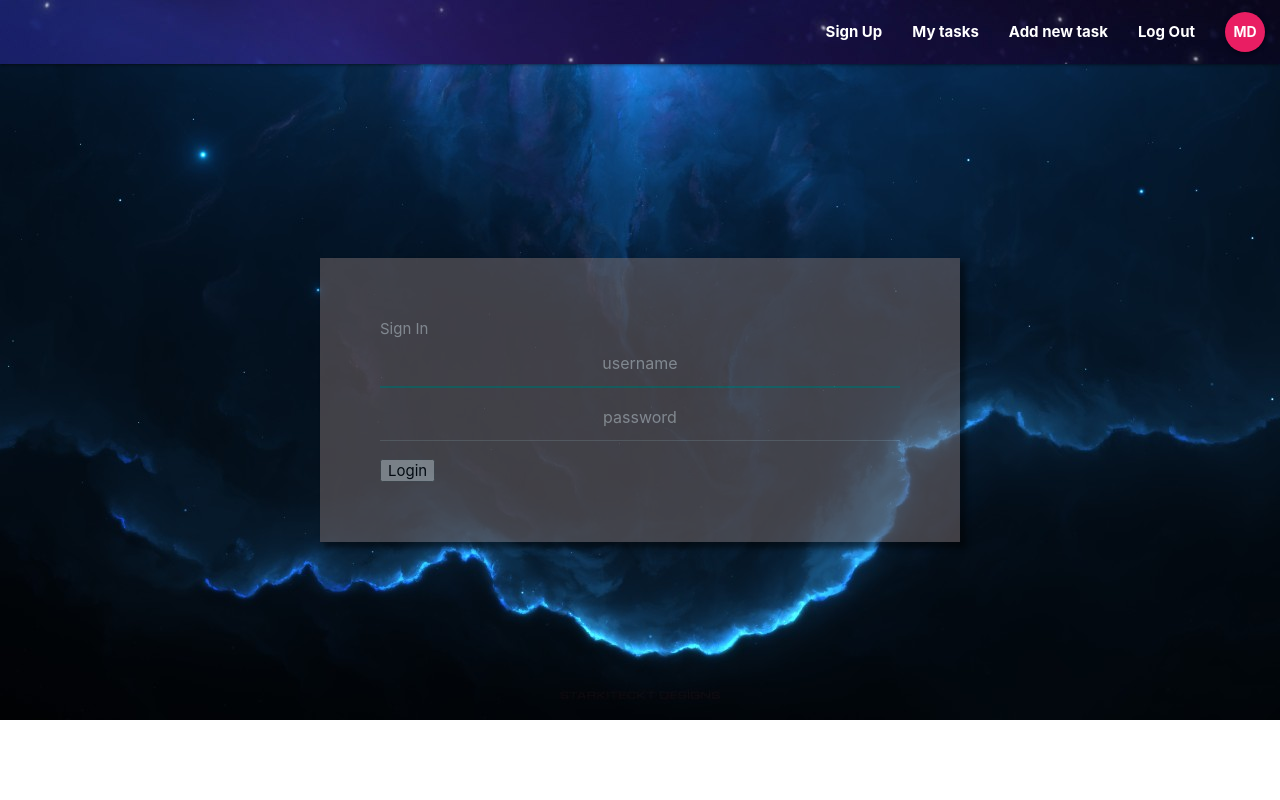
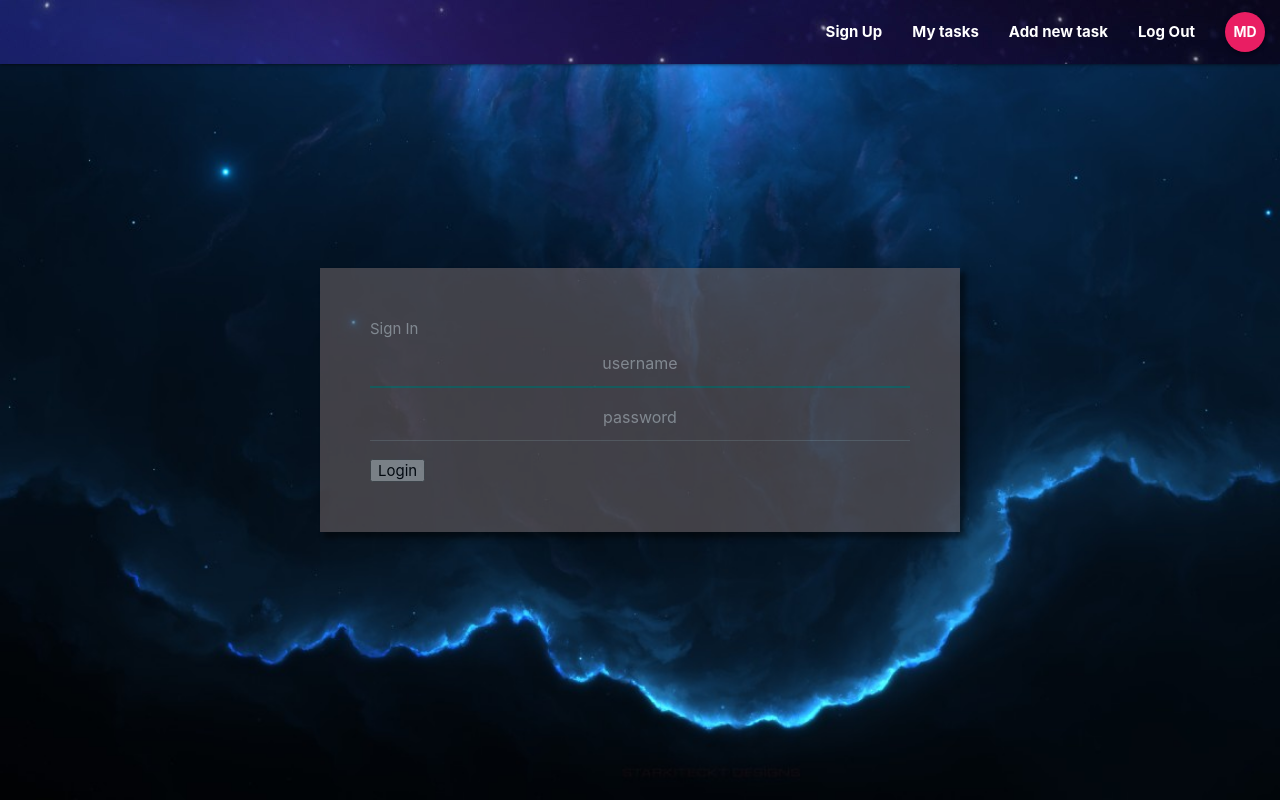
Before and after one commit to MD1010/reactToDo, a React (Create React App) app in the folder react-to-do/: page /SignIn in a window 1280 px wide. Built offline with nearby package versions, Linux system fonts and the light colour scheme.

Commit message:
position of form

```diff
--- a/react-to-do/src/styles/app.css
+++ b/react-to-do/src/styles/app.css
@@ -2,4 +2,5 @@ html{
     background-repeat: no-repeat;
     background-image: url("../img/background.jpg");
     background-size: cover;
+    background-attachment: fixed;
 }
--- a/react-to-do/src/styles/login.css
+++ b/react-to-do/src/styles/login.css
@@ -12,7 +12,7 @@ body{
 
 .error-label
 {
-    color:red;
+    color:#750909;
     font-weight: bold;
 }
 .form{
@@ -20,12 +20,11 @@ body{
     /* display: block; */
     background: rgb(126, 112, 112);
     box-shadow: 5px 5px 5px 1px;
-    padding: 60px;
+    padding: 50px;
     opacity: 0.5;
     position: absolute;
     top: 50%;
     left: 50%;
-    margin-right: -50%;
     transform: translate(-50%, -50%)
 }
 
```
